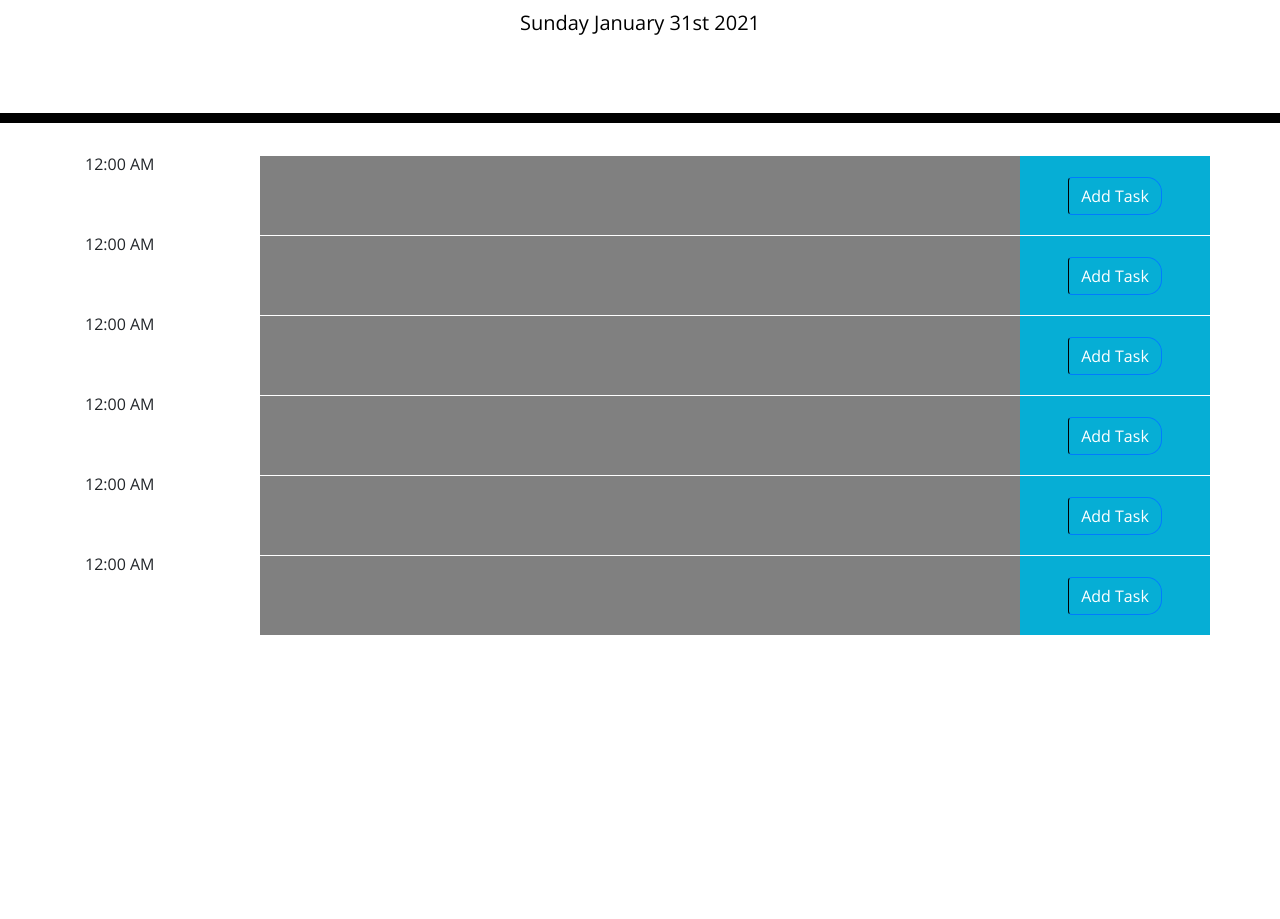
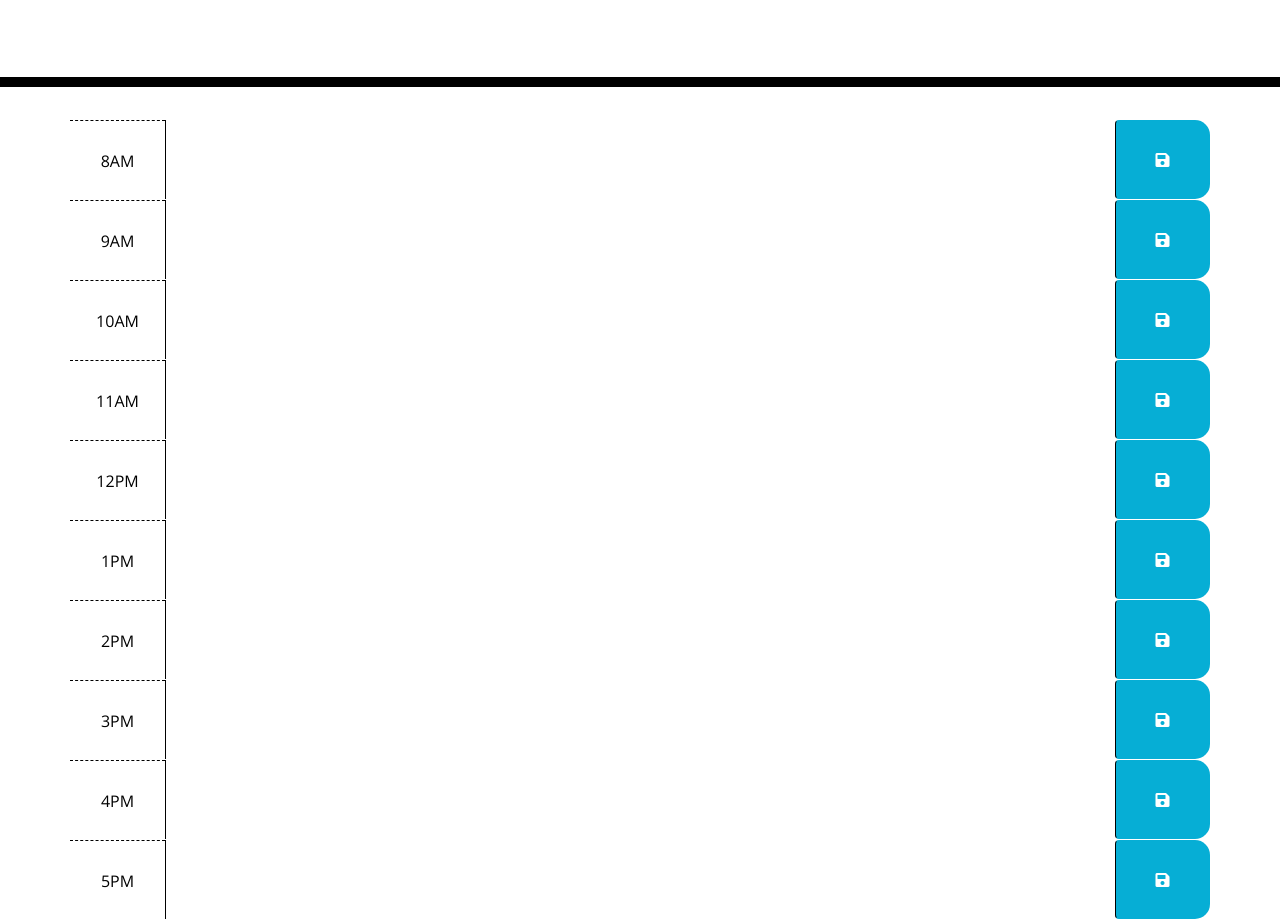
Before and after one commit to bspur11/day-helper, a plain HTML site: page index.html in a window 1280 px wide. Shown: the part 181-1100 px from the top of the page. Before the commit the page ends 816 px from the top, so only its background shows below. Drawn offline with nearby package versions, Linux system fonts and the light colour scheme.

Commit message:
nwe HTML and new js start

```diff
--- a/assets/css/style.css
+++ b/assets/css/style.css
@@ -30,6 +30,18 @@ textarea {
   border-radius: 15px;
 }
 
+/* #day-row {
+  display: flex;
+  border-top: 2px solid black;
+
+
+} */
+
+/* .tasks {
+  background-color: gray;
+  border: 1px solid black;
+} */
+
 .row {
   white-space: pre-wrap;
   height: 80px;
@@ -38,6 +50,9 @@ textarea {
 }
 
 .hour {
+  display: flex;
+  flex-direction: row;
+  justify-content: center;
   background-color: #ffffff;
   color: #000000;
   border-top: 1px dashed #000000;
@@ -71,7 +86,7 @@ textarea {
   transition: all .3s ease-in-out;
 }
 
-div.col-2.hourname {
+/* div.col-2.hourname {
   display: flex;
   justify-items: right;
   align-items: flex-start;
@@ -86,4 +101,28 @@ div.col-2.addtask {
 
 .addtask {
   background-color: #06AED5;
+} */
+
+/* This will be applied on any screen 768px and bellow */
+@media screen and (max-width: 768px),
+screen and (max-width: 575px) {
+  .row {
+    height: auto;
+    margin-top: 20px;
+  }
+
+  .hour {
+    padding-right: 17%;
+  }
+
+  .saveBtn {
+    border: 0;
+    border-radius: 0.25rem;
+    height: 50px;
+  }
+
+  textarea {
+    min-height: 85px;
+    border: 0;
+  }
 }
--- a/assets/js/script.js
+++ b/assets/js/script.js
@@ -1,17 +1,42 @@
-$(function () {
-  let date = moment();
-  var dateToday = $("#currentDay");
-  dateToday.text(date.format('dddd MMMM Do YYYY'));
+$(document).ready(function () {
+      // saveBtn click listener
+      $(".saveBtn").on("click", function () {
+        // Get nearby values of the description in JQuery
+        var text = $(this).siblings(".description").val();
+        var time = $(this).parent().attr("id");
 
-  let timebloks = $('#timeblocks');
-  let masterRow = $('#day-row');
-  masterRow.children('.hourname').text('12:00 AM');
+        // Save text in local storage
+        localStorage.setItem(time, text);
+      })
 
-  // js to clone a div for a loop
 
-  for (i = 0; i < 5; i++) {
-    let newRow = masterRow.clone();
-    timebloks.append(newRow);
-  }
 
-});
+
+
+
+
+      // );
+
+      // $(function () {
+      //   let date = moment();
+      //   var dateToday = $("#currentDay");
+      //   dateToday.text(date.format('dddd MMMM Do YYYY'));
+
+      //   let timebloks = $('#timeblocks');
+      //   let masterRow = $('#day-row');
+      //   let hourStamp = $('#day-row');
+      //   let taskEl = $('#timeblocks');
+      //   hourStamp.children('.hourname').text('8:00 AM');
+      //   // masterRow.children('.hourname').text('12:00 AM');
+
+      //    // js to clone a div for a loop
+
+      //     // for (i = 0; i < 9; i++) {
+      //     // let newRow = masterRow.clone();
+      //     // timebloks.append(newRow);
+      //     for (i = 0; i <= 9; i++) {
+      //       let newStamp = hourStamp.clone();
+      //       taskEl.append(newStamp);
+      //     }
+
+      //   }
--- a/index.html
+++ b/index.html
@@ -20,13 +20,96 @@
     <p id="currentDay" class="lead"></p>
   </header>
   <div id="timeblocks" class="container">
-    <div id="day-row" class="row">
-      <div class="col-2 hourname"></div>
-      <div class="col-8 tasks" style="background-color: grey;"></div>
-      <div class="col-2 addtask">
-        <button class="btn btn-primary saveBtn">Add Task</button>
+    <div id="hour8" class="row time-block">
+      <div class="col-md-1 hour">
+        8AM
       </div>
+      <textarea class="col-md-10 description">
+      </textarea>
+      <button class="btn saveBtn col-md-1"><i class="fas fa-save"></i></button>
     </div>
+
+    <div id="hour9" class="row time-block">
+      <div class="col-md-1 hour">
+        9AM
+      </div>
+      <textarea class="col-md-10 description">
+      </textarea>
+      <button class="btn saveBtn col-md-1"><i class="fas fa-save"></i></button>
+    </div>
+
+    <div id="hour10" class="row time-block">
+      <div class="col-md-1 hour">
+        10AM
+      </div>
+      <textarea class="col-md-10 description">
+      </textarea>
+      <button class="btn saveBtn col-md-1"><i class="fas fa-save"></i></button>
+    </div>
+
+    <div id="hour10=1" class="row time-block">
+      <div class="col-md-1 hour">
+        11AM
+      </div>
+      <textarea class="col-md-10 description">
+      </textarea>
+      <button class="btn saveBtn col-md-1"><i class="fas fa-save"></i></button>
+    </div>
+
+    <div id="hour12" class="row time-block">
+      <div class="col-md-1 hour">
+        12PM
+      </div>
+      <textarea class="col-md-10 description">
+      </textarea>
+      <button class="btn saveBtn col-md-1"><i class="fas fa-save"></i></button>
+    </div>
+
+    <div id="hour13" class="row time-block">
+      <div class="col-md-1 hour">
+        1PM
+      </div>
+      <textarea class="col-md-10 description">
+      </textarea>
+      <button class="btn saveBtn col-md-1"><i class="fas fa-save"></i></button>
+    </div>
+
+    <div id="hour14" class="row time-block">
+      <div class="col-md-1 hour">
+        2PM
+      </div>
+      <textarea class="col-md-10 description">
+      </textarea>
+      <button class="btn saveBtn col-md-1"><i class="fas fa-save"></i></button>
+    </div>
+
+    <div id="hour15" class="row time-block">
+      <div class="col-md-1 hour">
+        3PM
+      </div>
+      <textarea class="col-md-10 description">
+      </textarea>
+      <button class="btn saveBtn col-md-1"><i class="fas fa-save"></i></button>
+    </div>
+
+    <div id="hour16" class="row time-block">
+      <div class="col-md-1 hour">
+        4PM
+      </div>
+      <textarea class="col-md-10 description">
+      </textarea>
+      <button class="btn saveBtn col-md-1"><i class="fas fa-save"></i></button>
+    </div>
+
+    <div id="hour17" class="row time-block">
+      <div class="col-md-1 hour">
+        5PM
+      </div>
+      <textarea class="col-md-10 description">
+      </textarea>
+      <button class="btn saveBtn col-md-1"><i class="fas fa-save"></i></button>
+    </div>
+
   </div>
 
   <script src="https://code.jquery.com/jquery-3.4.1.min.js"></script>
```
